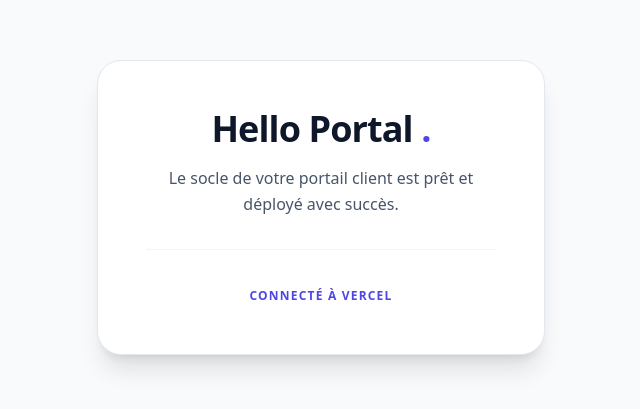
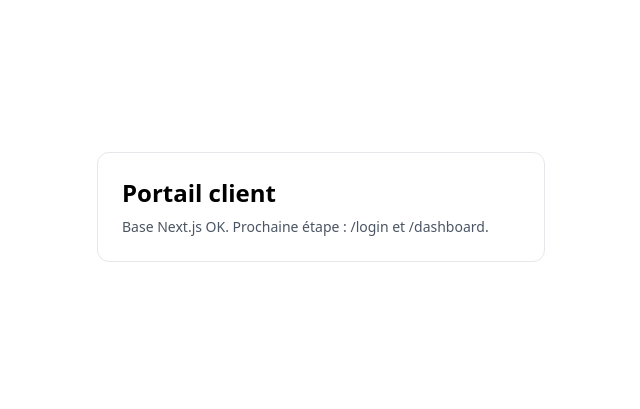
Before and after one commit to bilel83502-sketch/abdridi-portal, a Next.js app: page / in a window 1280 px wide. Shown: the part 193-602 px from the top of the page, without its empty margins (319-959 px from the left). Built offline with nearby package versions, Linux system fonts and the light colour scheme.

Commit message:
Update page.tsx

```diff
--- a/app/page.tsx
+++ b/app/page.tsx
@@ -1,17 +1,12 @@
 export default function Home() {
   return (
-    <main className="flex min-h-screen flex-col items-center justify-center p-24 bg-slate-50">
-      <div className="bg-white p-12 rounded-3xl shadow-xl border border-slate-200 text-center max-w-md">
-        <h1 className="text-4xl font-extrabold text-slate-900 mb-4 tracking-tight">
-          Hello Portal <span className="text-indigo-600">.</span>
-        </h1>
-        <p className="text-slate-600 leading-relaxed">
-          Le socle de votre portail client est prêt et déployé avec succès.
+    <main className="min-h-screen flex items-center justify-center p-6">
+      <div className="max-w-md w-full rounded-xl border p-6">
+        <h1 className="text-2xl font-semibold">Portail client</h1>
+        <p className="mt-2 text-sm text-gray-600">
+          Base Next.js OK. Prochaine étape : /login et /dashboard.
         </p>
-        <div className="mt-8 pt-8 border-t border-slate-100">
-          <span className="text-xs font-bold text-indigo-600 uppercase tracking-widest">Connecté à Vercel</span>
-        </div>
       </div>
     </main>
-  )
+  );
 }
```
